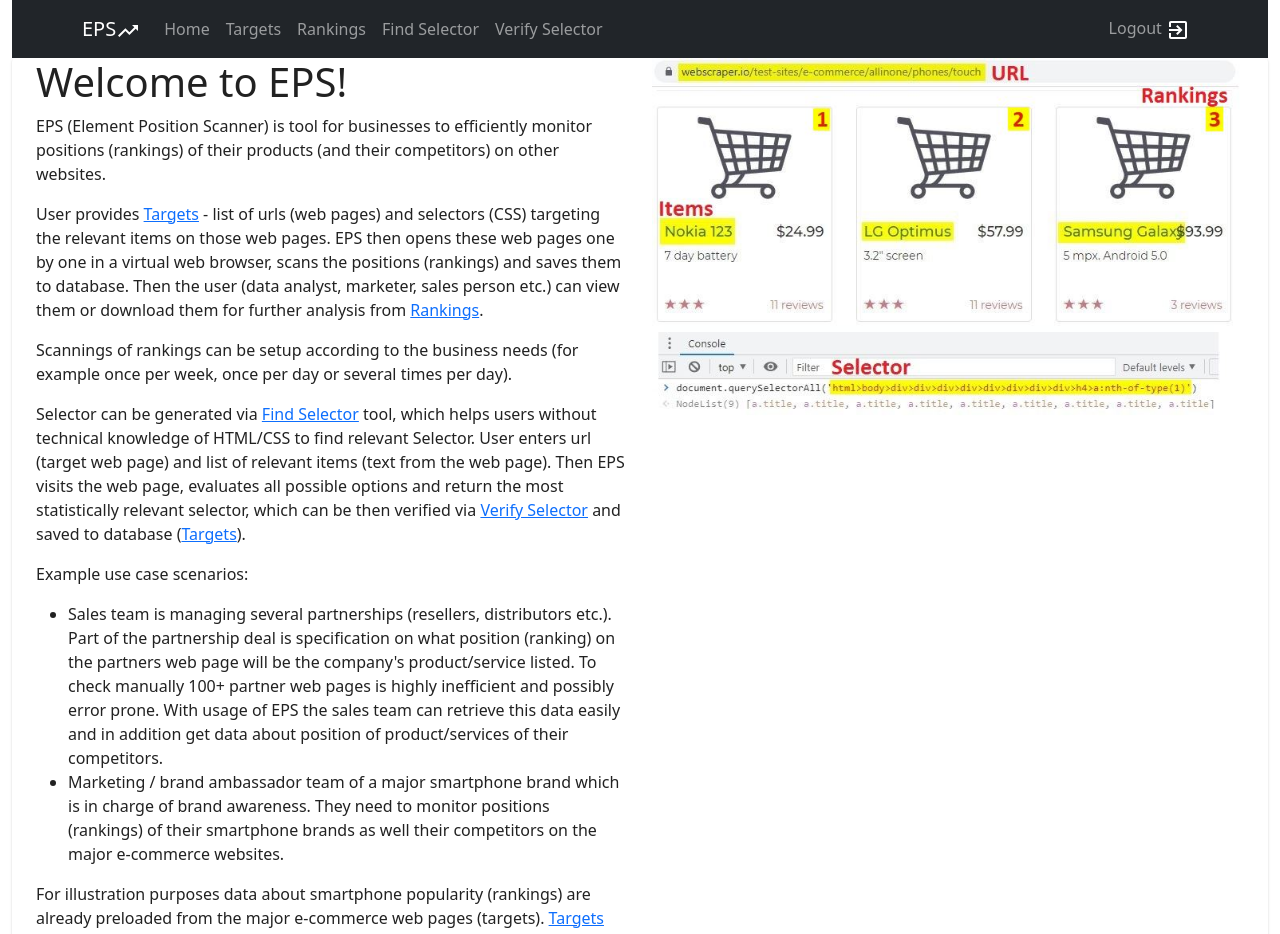
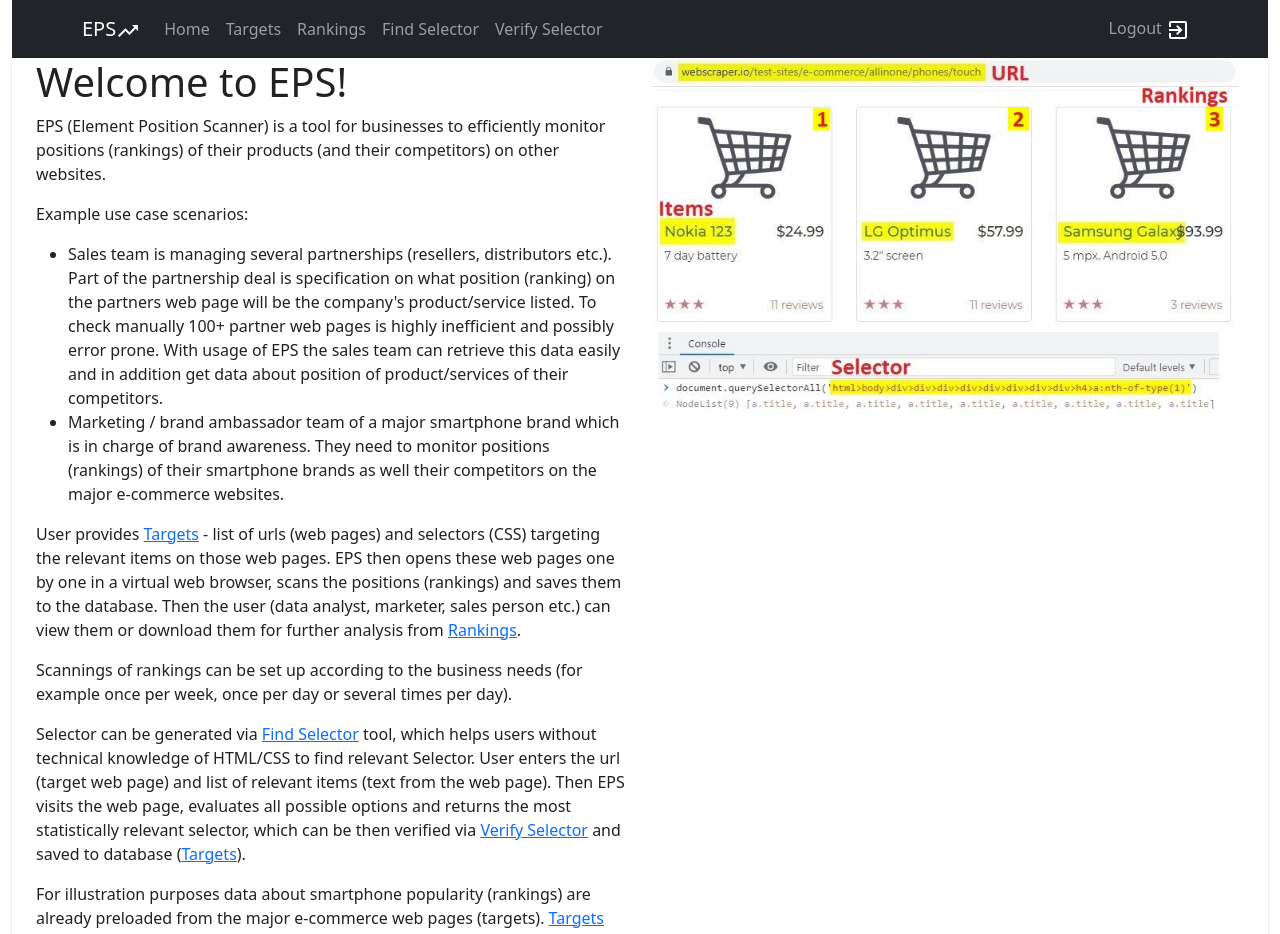
Before and after one commit to francis-hrom/eps-app1, a React (Create React App) app: page / in a window 1280 px wide. Shown: the top 934 px of the page. Built offline with nearby package versions, Linux system fonts and the light colour scheme; no server answers; sample sign-in values are in the browser's storage.

Commit message:
minor text updates

```diff
--- a/src/pages/HomePage/HomePage.tsx
+++ b/src/pages/HomePage/HomePage.tsx
@@ -12,34 +12,9 @@ const HomePage = (): JSX.Element => (
           <Col>
             <h1>Welcome to EPS!</h1>
             <p>
-              EPS (Element Position Scanner) is tool for businesses to
+              EPS (Element Position Scanner) is a tool for businesses to
               efficiently monitor positions (rankings) of their products (and
               their competitors) on other websites.
-            </p>
-            <p>
-              User provides <Link to="/targets">Targets</Link> - list of urls
-              (web pages) and selectors (CSS) targeting the relevant items on
-              those web pages. EPS then opens these web pages one by one in a
-              virtual web browser, scans the positions (rankings) and saves them
-              to database. Then the user (data analyst, marketer, sales person
-              etc.) can view them or download them for further analysis from{" "}
-              <Link to="/rankings">Rankings</Link>.
-            </p>
-            <p>
-              Scannings of rankings can be setup according to the business needs
-              (for example once per week, once per day or several times per
-              day).
-            </p>
-            <p>
-              Selector can be generated via{" "}
-              <Link to="/find-selector">Find Selector</Link> tool, which helps
-              users without technical knowledge of HTML/CSS to find relevant
-              Selector. User enters url (target web page) and list of relevant
-              items (text from the web page). Then EPS visits the web page,
-              evaluates all possible options and return the most statistically
-              relevant selector, which can be then verified via{" "}
-              <Link to="/verify-selector">Verify Selector</Link> and saved to
-              database (<Link to="/targets">Targets</Link>).
             </p>
             <p> Example use case scenarios:</p>
             <ul>
@@ -61,6 +36,32 @@ const HomePage = (): JSX.Element => (
               </li>
             </ul>
             <p>
+              User provides <Link to="/targets">Targets</Link> - list of urls
+              (web pages) and selectors (CSS) targeting the relevant items on
+              those web pages. EPS then opens these web pages one by one in a
+              virtual web browser, scans the positions (rankings) and saves them
+              to the database. Then the user (data analyst, marketer, sales
+              person etc.) can view them or download them for further analysis
+              from <Link to="/rankings">Rankings</Link>.
+            </p>
+            <p>
+              Scannings of rankings can be set up according to the business
+              needs (for example once per week, once per day or several times
+              per day).
+            </p>
+            <p>
+              Selector can be generated via{" "}
+              <Link to="/find-selector">Find Selector</Link> tool, which helps
+              users without technical knowledge of HTML/CSS to find relevant
+              Selector. User enters the url (target web page) and list of
+              relevant items (text from the web page). Then EPS visits the web
+              page, evaluates all possible options and returns the most
+              statistically relevant selector, which can be then verified via{" "}
+              <Link to="/verify-selector">Verify Selector</Link> and saved to
+              database (<Link to="/targets">Targets</Link>
+              ).
+            </p>
+            <p>
               For illustration purposes data about smartphone popularity
               (rankings) are already preloaded from the major e-commerce web
               pages (targets). <Link to="/targets">Targets Table</Link> has
```
